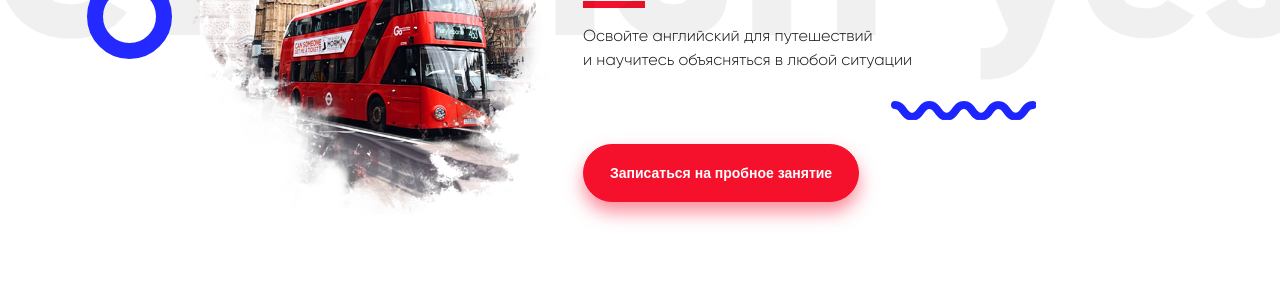
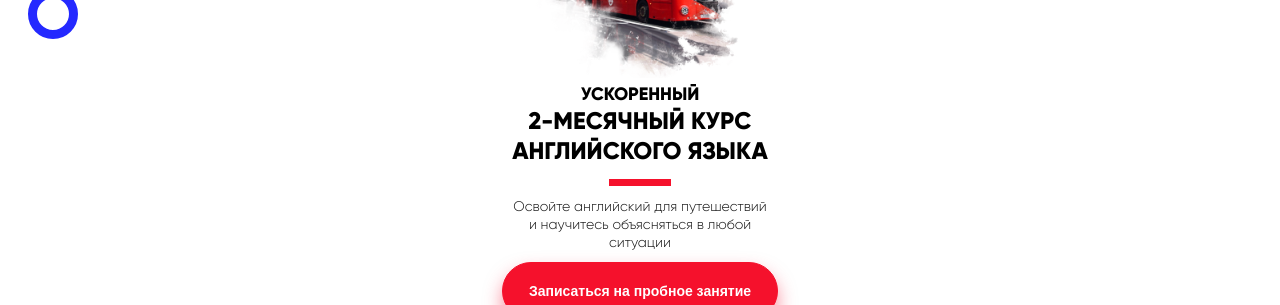
Before and after one commit to IlonaArt/Yes_responsive, a plain HTML site: page index.html in a window 1280 px wide. Shown: the part 296-601 px from the top of the page. Drawn offline with Linux system fonts and the light colour scheme.

Commit message:
Fixed 1st block

```diff
--- a/css/media.css
+++ b/css/media.css
@@ -94,7 +94,7 @@
 }
 
            /* mobile */
-@media screen and (max-width: 320px) {
+@media (min-width: 320px) and (max-width: 1299px) {
 	body {
 		font-size: 14px;
 		line-height: 18px;
@@ -104,23 +104,99 @@
 		display: none;
 	}
 
+	body::before {
+		width: 50px;
+		height: 50px;
+		border: 9px solid #2429ff;
+		top: 285px;
+		left: 28px;
+	}
+
 	.wrapper {
    		max-width: 320px;
    		padding: 22px 14px 0 14px;
 	    overflow: auto;
-	    margin: auto;
 	    top: 0;
 	    left: 0;
 	    bottom: 0;
 	    right: 0;
 	}
 
+	.main-header {
+		padding: 0;
+	}
+
+	.address-wrap {
+		display: block;
+		margin-left: 118px;
+	}
+
 	.intro-image {
 		width: 243px;
 		height: 326px;
+		right: 0;
+	    left: 0;
+	    top: 0;
+	    bottom: 254px;
+	    margin: auto;
 	}
 
 	.address {
 		display: none;
 	}
+
+	.phone {
+		margin-right: 0;
+		line-height: 14px;
+	}
+
+	.intro-section {
+		min-height: 0;
+	}
+
+	.intro-wrap {
+	    display: flex;
+	    flex-direction: column;
+	    align-items: center;
+	    right: 0;
+	    top: 0;
+	    padding-top: 318px;
+	}
+
+	.headline-wrap {
+	    text-align: center;
+   		max-width: 379px;
+   		padding-bottom: 32px;
+	}
+
+	.headline-wrap::after {
+	    top: 415px;
+	    left: 50%;
+    	transform: translateX(-50%);
+	}
+
+	.headline1 {
+		font-size: 18px;
+    	line-height: 24px;
+	}
+
+	.headline2 {
+		font-size: 24px;
+	    line-height: 30px;
+	}
+
+	.intro-text {
+		text-align: center;
+	    max-width: 277px;
+	    line-height: 18px;
+	    padding-bottom: 10px;
+	}
+
+	.intro-wrap::before {
+		display: none;
+	}
+
+	.intro-section::before {
+	    right: 16px;
+	    top: 40px;
 }
```
